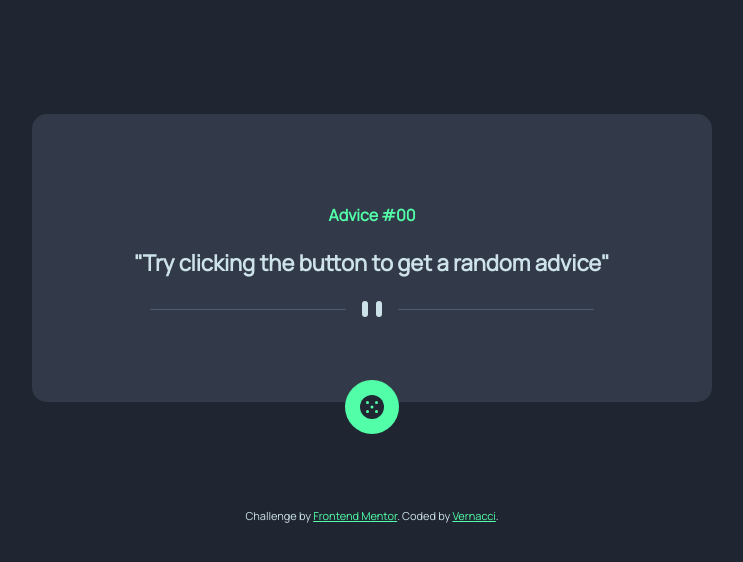
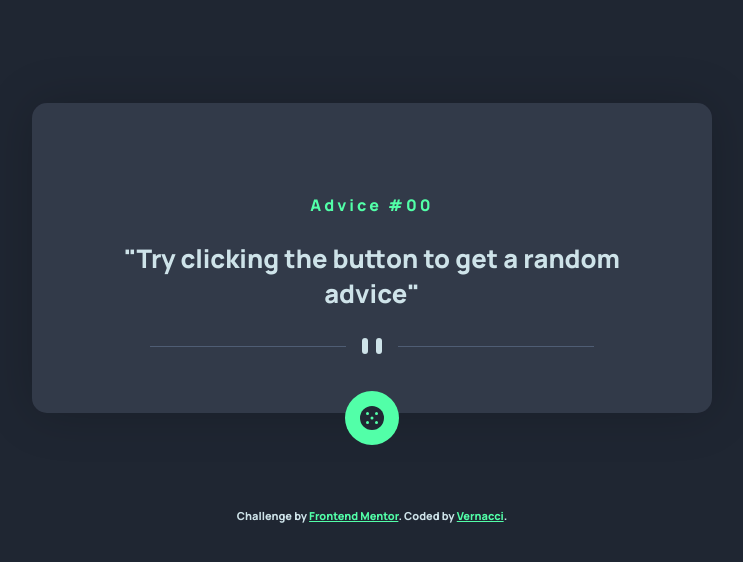
Before and after one commit to Vernacci/advice-generator-app-main, a plain HTML site: page index.html in a window 1280 px wide. Shown: the whole page, without its empty margins (268-1011 px from the left). Drawn offline with Linux system fonts and the light colour scheme.

Commit message:
minor changes

```diff
--- a/CSS/style.css
+++ b/CSS/style.css
@@ -1,4 +1,4 @@
-@import url('https://fonts.googleapis.com/css2?family=Manrope&display=swap');
+@import url('https://fonts.googleapis.com/css2?family=Manrope:wght@800&display=swap');
 
 :root {
   /* neutral colors */
@@ -14,6 +14,7 @@
 body {
   font-family: 'Manrope', sans-serif;
   background-color: var(--dark-blue);
+
 }
 
 .container {
@@ -21,7 +22,6 @@ body {
   justify-content: center;
   align-items: center;
   height: 500px;
-
 }
 
 .content {
@@ -31,16 +31,20 @@ body {
   border-radius: 15px;
   position: relative;
   width: 520px;
+  height: 150px;
+  box-shadow: 0 1px 50px rgba(0, 0, 0, 0.192)
 }
 
 .advice-id {
   color: var(--neon-green);
   font-size: 1rem;
+  letter-spacing: 3px;
+  font-weight: lighter;
 }
 
 .quote {
   color: var(--light-cyan);
-  font-size: 1.375rem;
+  font-size: 1.6rem;
   font-weight: bold;
 }
 
```
